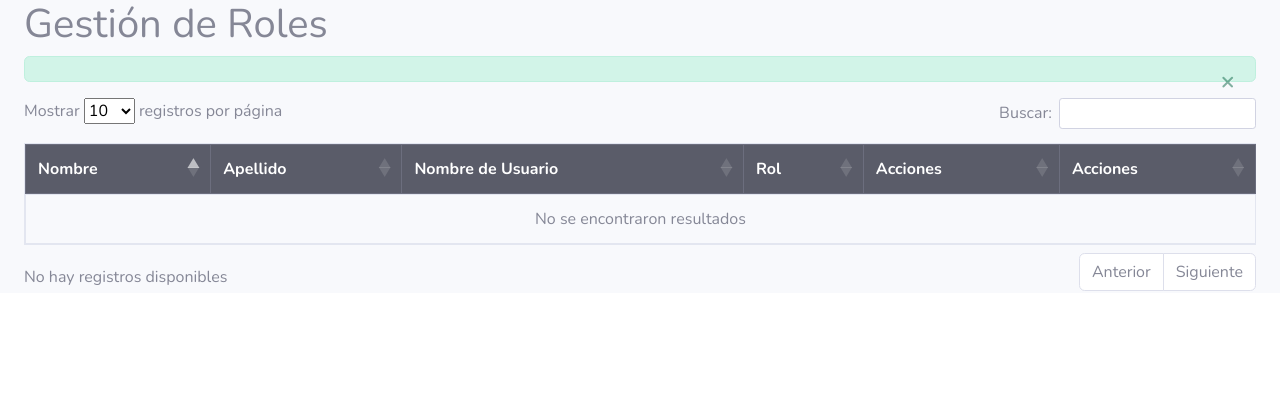
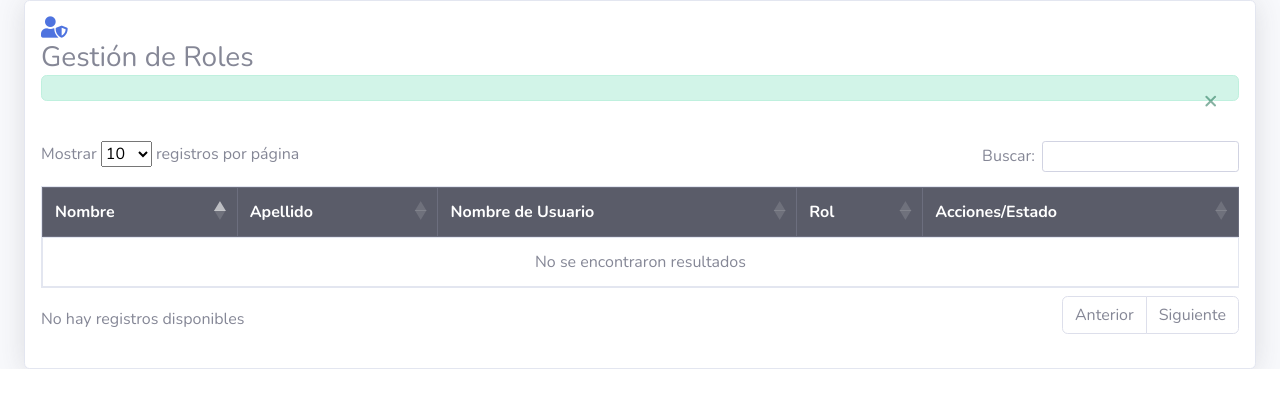
Before and after one commit to rafita009/ci3_srim_movil, a PHP site: the page made by application/views/admin/users/users_roles.php in a window 1280 px wide. Shown: the top 408 px of the page. Run offline with PHP 8.4, Linux system fonts and the light colour scheme; the template is opened without the code that fills it, so the values that code supplies are empty; some libraries are stand-ins or nearby versions.

Commit message:
correciones front vistas Usuarios y Roles

```diff
--- a/application/views/admin/users/register_person.php
+++ b/application/views/admin/users/register_person.php
@@ -9,7 +9,7 @@
     <meta name="description" content="">
     <meta name="author" content="">
 
-    <title>SB Admin 2 - Personas</title>
+    <title>SRIM EMP</title>
 
     <!-- Custom fonts for this template-->
     <link href="<?php echo base_url(); ?>public/assets/vendor/fontawesome-free/css/all.min.css" rel="stylesheet"
@@ -64,7 +64,7 @@
                     <?php endif; ?>
 
                     <!-- Sección de Registro de Persona -->
-                    <div class="mb-3">
+                    <div class="row">
                         <div class="col-12">
                             <div class="card rounded shadow w-100">
                                 <div class="card-body p-3">
@@ -168,7 +168,7 @@
                             </div>
                         </div>
                     </div>
-
+                    <br>
                     <!-- Sección de Tabla de Personas -->
                     <div class="row">
                         <div class="col-12">
--- a/application/views/admin/users/users_roles.php
+++ b/application/views/admin/users/users_roles.php
@@ -9,7 +9,7 @@
     <meta name="description" content="">
     <meta name="author" content="">
 
-    <title>SB Admin 2 - Blank</title>
+    <title>SRIM EMP</title>
 
     <!-- Custom fonts for this template-->
     <link href="<?php echo base_url(); ?>public/assets/vendor/fontawesome-free/css/all.min.css" rel="stylesheet"
@@ -46,9 +46,12 @@
 
                 <!-- Begin Page Content -->
                 <div class="container-fluid">
-
-                    <h1>Gestión de Roles</h1>
-
+                    <div class="row">
+                        <div class="col-12">
+                            <div class="card rounded shadow w-100">
+                                <div class="card-body p-3">
+                                    <i class="fas fa-user-shield text-primary mr-2 fa-lg"></i>
+                                    <h3 class="mb-0 ">Gestión de Roles</h3>
                                     <?php if ($this->session->flashdata('success')): ?>
                                             <div class="alert alert-success alert-dismissible fade show" role="alert">
                                                 <?= $this->session->flashdata('success'); ?>
@@ -64,6 +67,9 @@
                                                 </button>
                                             </div>
                                         <?php endif; ?>
+                                    <br>
+                                    <div class="d-flex align-items-center mb-3">
+
                                         <div class="table-responsive">
                                                 <table id="tablaRoles" class="table table-bordered table-hover">
                                                     <thead class="thead-dark">
@@ -72,8 +78,7 @@
                                                             <th>Apellido</th>
                                                             <th>Nombre de Usuario</th>
                                                             <th>Rol</th>
-                                    <th>Acciones</th>
-                                    <th>Acciones</th>
+                                                            <th>Acciones/Estado</th>
                                                         </tr>
                                                     </thead>
                                                     <tbody>
@@ -83,7 +88,7 @@
                                                                 <td><?= $usuario->APELLIDOS ?></td>
                                                                 <td><?= $usuario->USUARIO ?></td>
                                                                 <td><?= $usuario->ROL ?: 'Sin rol' ?></td>
-                                    <td>
+                                                                <td class="ailgn-middle">
                                                                     <!-- Botón para abrir el modal -->
                                                                     <button type="button" class="btn btn-primary btn-sm" data-toggle="modal"
                                                                         data-target="#modalCambiarRol<?= $usuario->ID_USUARIO ?>">
@@ -141,9 +146,7 @@
                                                                         </div>
                                                                     </div>
 
-                                    </td>
-                                    <td>
-                                        <!-- Botón para cambiar estado -->
+                                                                    <!-- estado botones -->
                                                                     <form action="<?= site_url('UsersController/cambiar_estado') ?>" method="POST"
                                                                         style="display:inline;">
                                                                         <input type="hidden" name="id_usuario" value="<?= $usuario->ID_USUARIO ?>">
@@ -162,12 +165,18 @@
                                                                             </button>
                                                                         <?php endif; ?>
                                                                     </form>
+                                                                </td>
 
-                                    </td>
                                                             </tr>
                                                         <?php endforeach; ?>
                                                     </tbody>
                                                 </table>
+                                        </div>
+                                    </div>
+                                </div>
+                            </div>
+
+
                         </div>
 
 
@@ -206,14 +215,14 @@
                     <div class="modal-body">Select "Logout" below if you are ready to end your current session.</div>
                     <div class="modal-footer">
                         <button class="btn btn-secondary" type="button" data-dismiss="modal">Cancel</button>
-                    <a class="btn btn-primary" href="<?php echo site_url();?>/LoginController/logout">Logout</a>
+                        <a class="btn btn-primary" href="<?php echo site_url(); ?>/LoginController/logout">Logout</a>
                     </div>
                 </div>
             </div>
         </div>
 
         <!-- Bootstrap core JavaScript-->
-    <script src="<?php echo base_url();?>public/assets/vendor/jquery/jquery.min.js"></script>
+        <script src="<?php echo base_url(); ?>public/assets/vendor/jquery/jquery.min.js"></script>
         <script>
             $(document).ready(function() {
                 // Para verificar si los modales están funcionando
@@ -267,13 +276,13 @@
         </script>
 
 
-    <script src="<?php echo base_url();?>public/assets/vendor/bootstrap/js/bootstrap.bundle.min.js"></script>
+        <script src="<?php echo base_url(); ?>public/assets/vendor/bootstrap/js/bootstrap.bundle.min.js"></script>
 
         <!-- Core plugin JavaScript-->
-    <script src="<?php echo base_url();?>public/assets/vendor/jquery-easing/jquery.easing.min.js"></script>
+        <script src="<?php echo base_url(); ?>public/assets/vendor/jquery-easing/jquery.easing.min.js"></script>
 
         <!-- Custom scripts for all pages-->
-    <script src="<?php echo base_url();?>public/assets/js/sb-admin-2.min.js"></script>
+        <script src="<?php echo base_url(); ?>public/assets/js/sb-admin-2.min.js"></script>
 
 </body>
 
```
Also changed, not shown: application/views/admin/_partials/sidebar.php (+9 -14 lines), application/views/admin/personas/list_personas.php (+8 -7 lines). Lines whose indentation alone changed are shown as unchanged.
